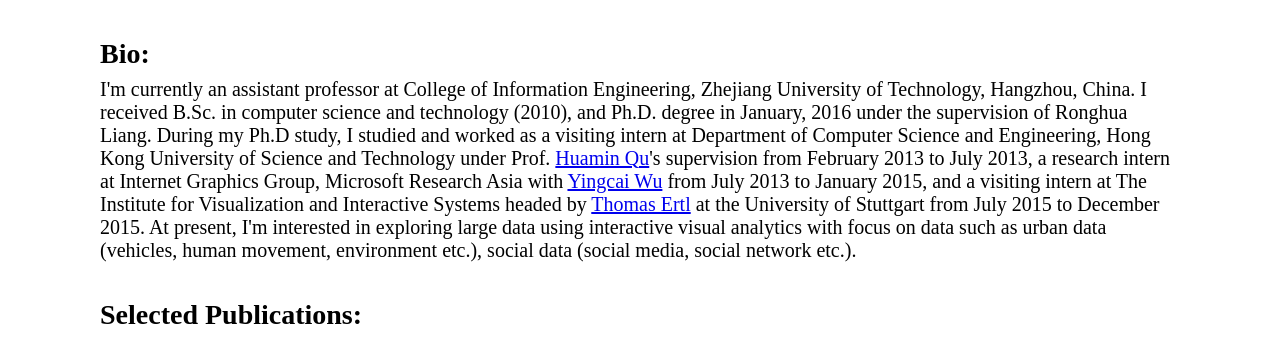
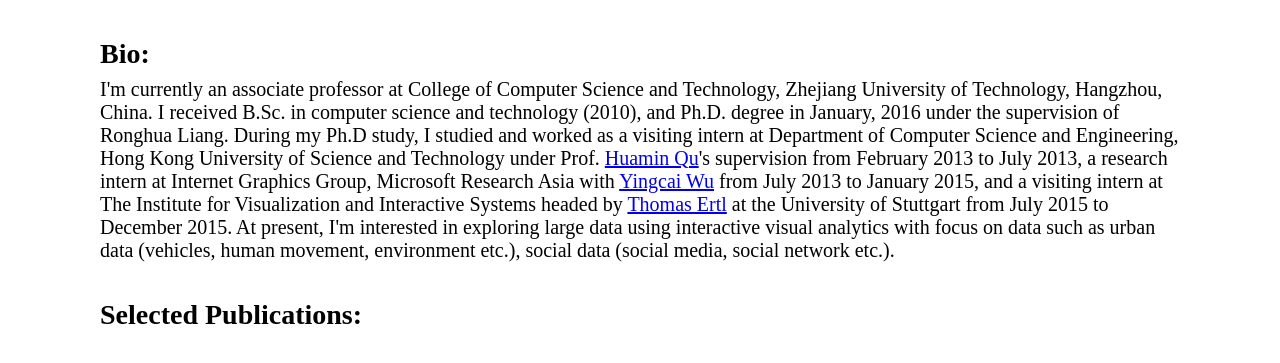
Before and after one commit to godoorsun/godoorsun.github.io, a Jekyll site: the page index.html, which Jekyll copies as it is, in a window 1280 px wide and 900 px high, cut to the strip 455-841 px from the top of the window. Shown: the top 363 px of the strip. Built offline with Jekyll 4.4.1, drawn with Linux system fonts in a browser that asks for light colours; nearby versions of some CDN libraries; comment, search, counter and statistics services are not loaded.

Commit message:
update index.html

```diff
--- a/index.html
+++ b/index.html
@@ -107,8 +107,7 @@
                 <h4 class = "item"  >Bio:</h4>
             </div>
             <div style="font-size:20px; -webkit-font-smoothing: antialiased;">
-                I'm currently an assistant professor at College of Information
-                Engineering, Zhejiang University of Technology, Hangzhou, China.
+                I'm currently an associate professor at College of Computer Science and Technology, Zhejiang University of Technology, Hangzhou, China.
                 I received B.Sc. in computer science and technology (2010), and Ph.D. degree in January, 2016 under the supervision of Ronghua Liang.
                 During my Ph.D study, I studied and worked as a visiting
                 intern at Department of Computer Science and Engineering,
```
